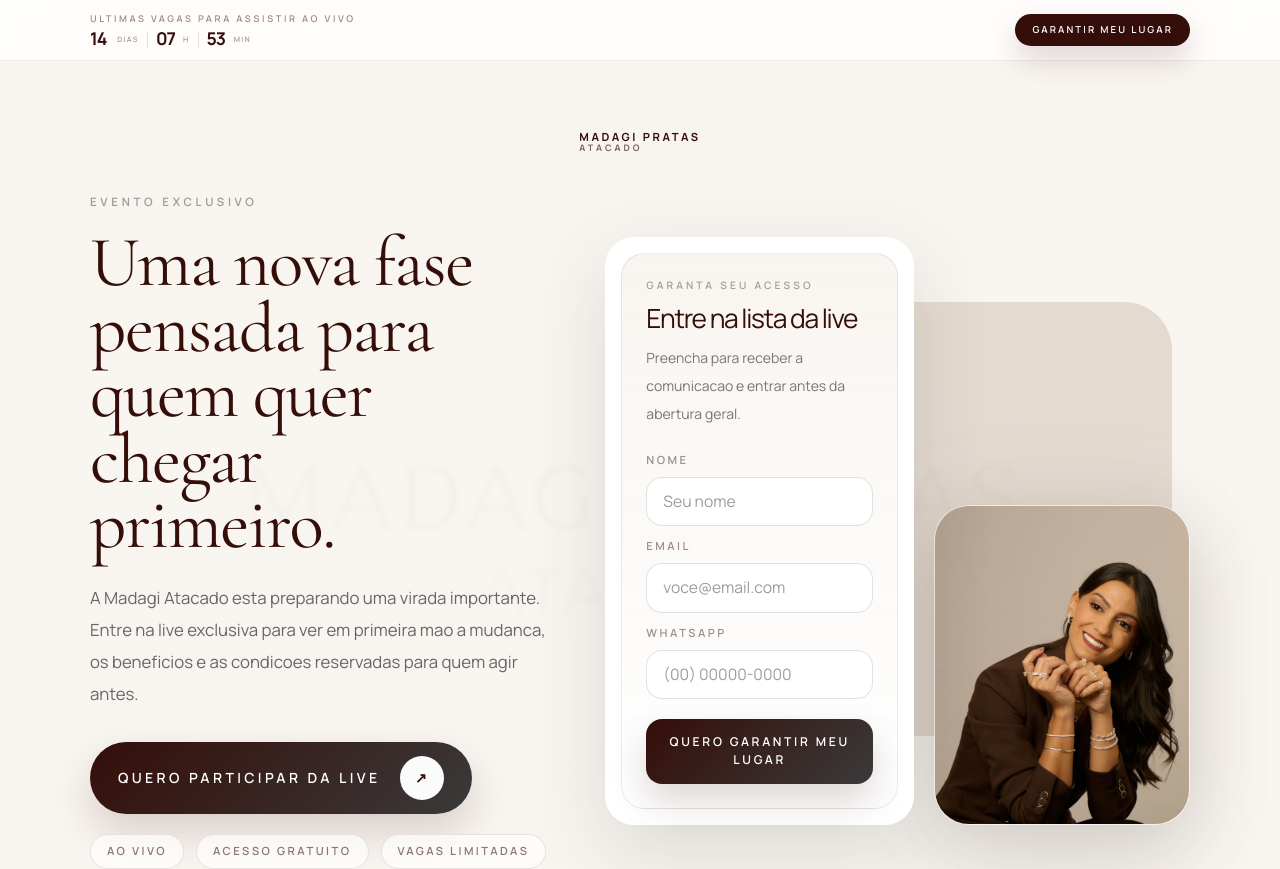
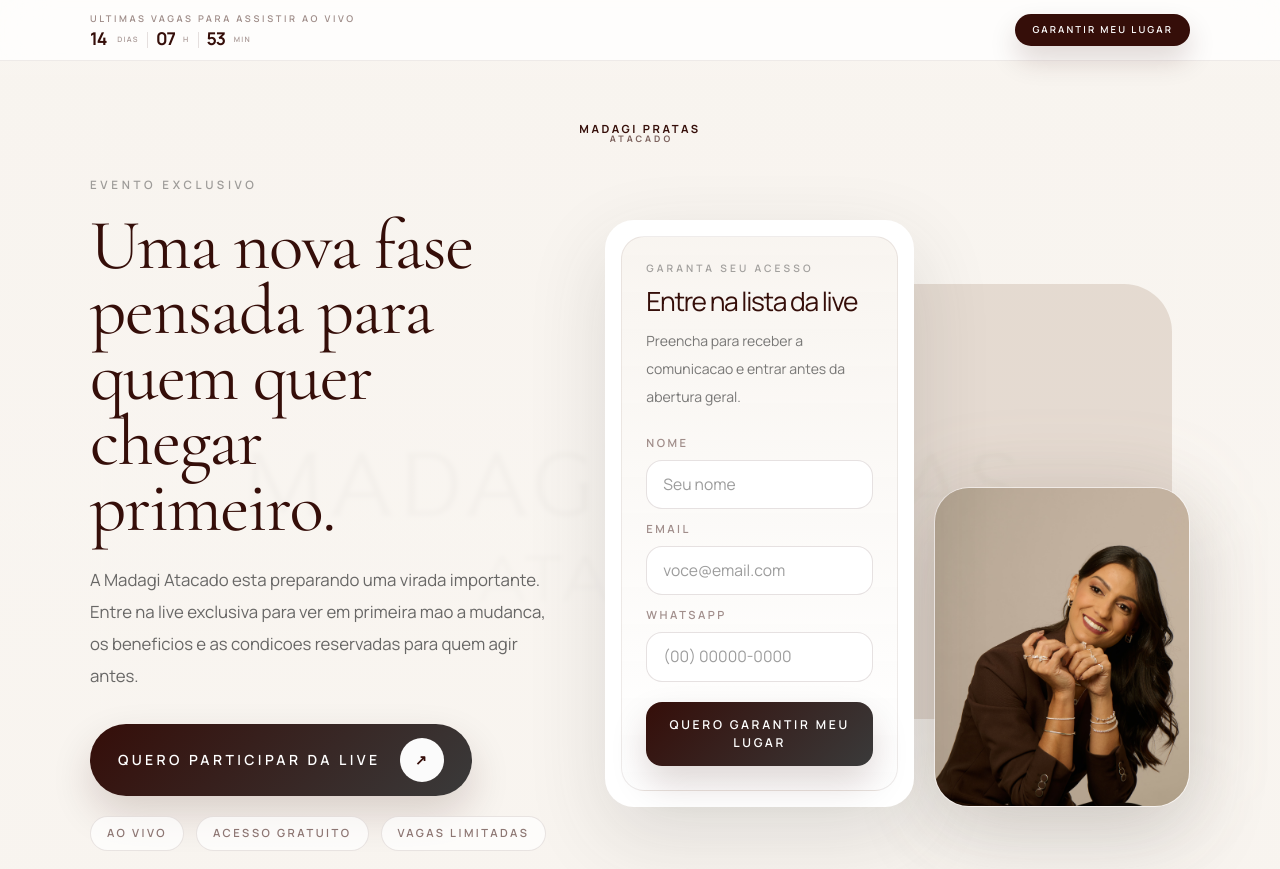
Before and after one commit to AGENCIAVCD/lisspratas, a Next.js app: page /oportunidade in a window 1280 px wide. Shown: the top 869 px of the page. Built offline with nearby package versions, Linux system fonts and the light colour scheme.

Commit message:
Polish oportunidade brand mark alignment

```diff
--- a/src/app/globals.css
+++ b/src/app/globals.css
@@ -145,11 +145,13 @@
   .brand-wordmark {
     display: flex;
     flex-direction: column;
-    gap: 0.1rem;
+    align-items: center;
+    gap: 0.02rem;
     font-family: var(--font-body), sans-serif;
     font-weight: 700;
     letter-spacing: 0.16em;
     line-height: 1;
+    text-align: center;
   }
 
   .brand-wordmark__line {
@@ -161,6 +163,7 @@
   .brand-wordmark__line--sub {
     font-size: 0.56rem;
     letter-spacing: 0.34em;
+    padding-left: 0.34em;
   }
 }
 
--- a/src/app/oportunidade/page.tsx
+++ b/src/app/oportunidade/page.tsx
@@ -65,12 +65,12 @@
             <div className="absolute inset-0 bg-[linear-gradient(180deg,rgba(248,244,239,0.88),rgba(248,244,239,0.68),#f8f4ef)]" />
           </div>
 
-          <div className="section-shell relative z-10 py-10 sm:py-12 lg:py-14">
+          <div className="section-shell relative z-10 py-8 sm:py-10 lg:py-12">
             <div className="flex justify-center">
               <BrandMark size="header" variant="positive" />
             </div>
 
-            <div className="mt-10 grid items-center gap-10 lg:min-h-[calc(100svh-13rem)] lg:grid-cols-[minmax(0,0.88fr)_minmax(0,1.12fr)] lg:gap-14">
+            <div className="mt-8 grid items-center gap-10 lg:min-h-[calc(100svh-13rem)] lg:grid-cols-[minmax(0,0.88fr)_minmax(0,1.12fr)] lg:gap-14">
               <Reveal className="max-w-[34rem] text-center lg:text-left" y={20}>
                 <p className="mb-5 text-[0.72rem] font-semibold uppercase tracking-[0.32em] text-[rgba(58,58,58,0.48)]">
                   Evento exclusivo
```
